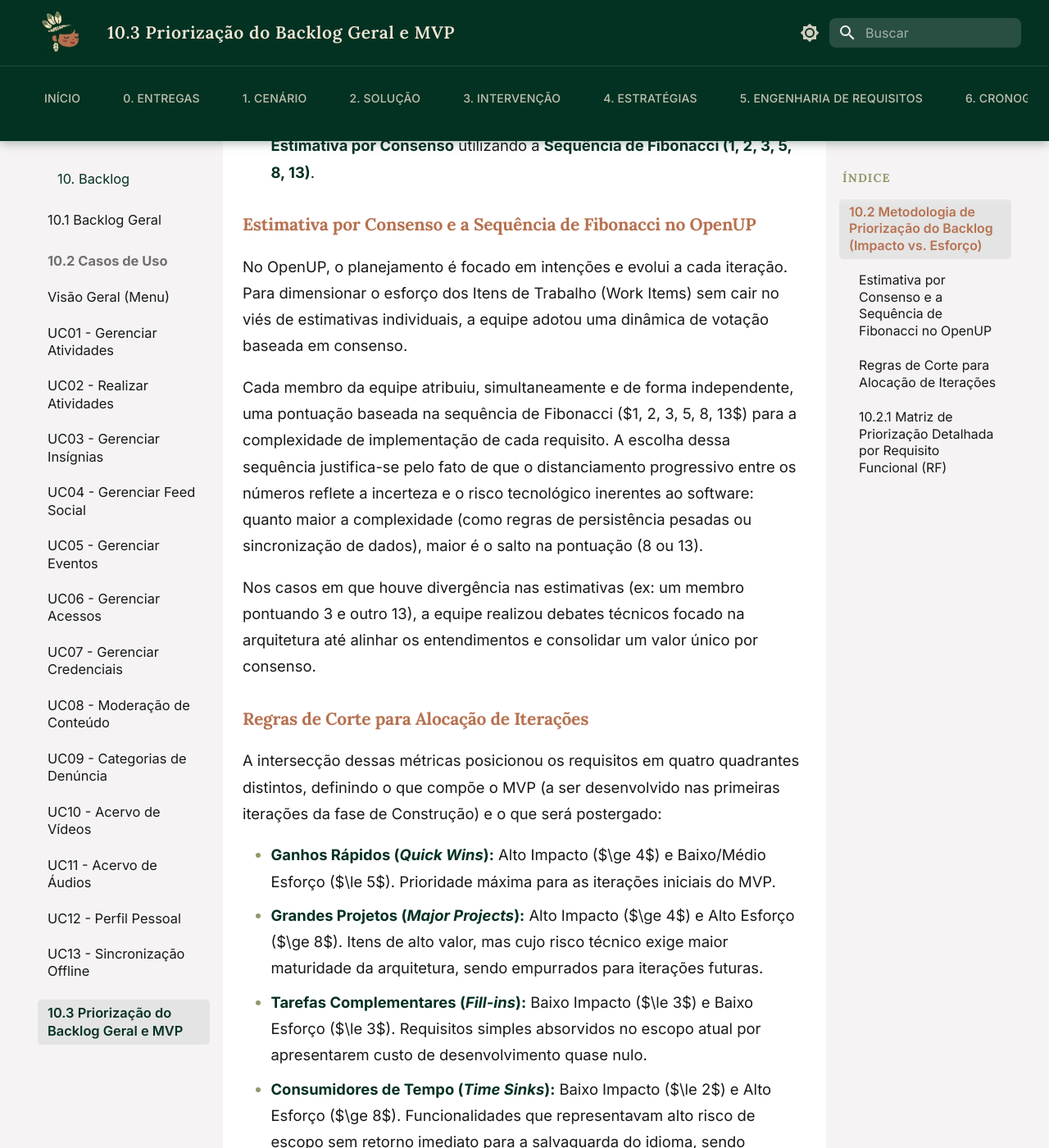
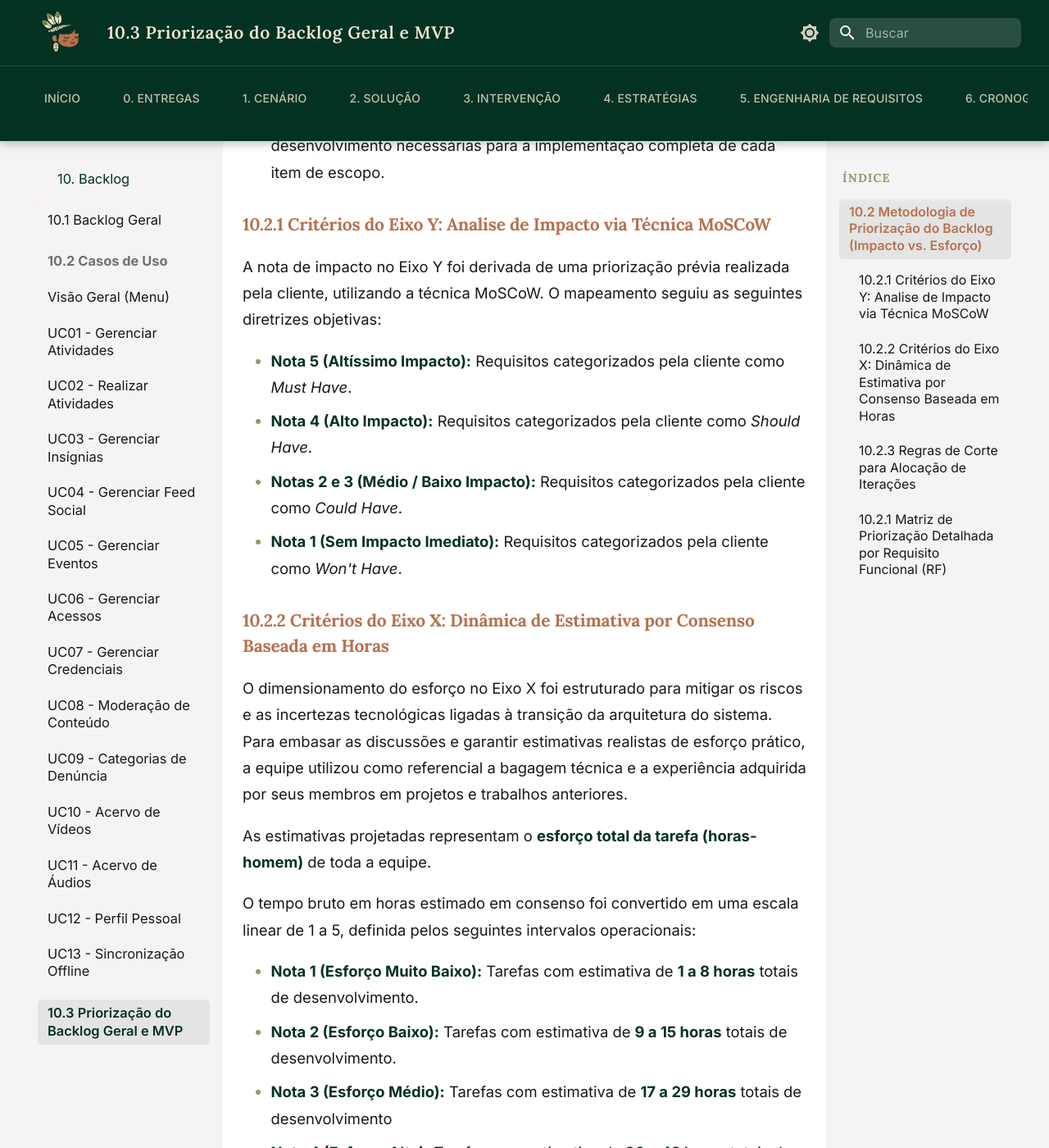
Before and after one commit to mdsreq-fga-unb/REQ-2026.1-T02-Nativo, an MkDocs documentation site: the page built from docs/10-backlog/mvp.md, in a window 1280 px wide and 1400 px high, scrolled down 868 px. Shown: the whole window at 82% size. Built offline with MkDocs 1.6.1 and Material for MkDocs 9.7.7, drawn with Linux system fonts in a browser that asks for light colours; some of the changed text lies outside the part shown.

Commit message:
Arruma criterios de priorização

```diff
--- a/docs/10-backlog/mvp.md
+++ b/docs/10-backlog/mvp.md
@@ -1,81 +1,95 @@
 ## 10.2 Metodologia de Priorização do Backlog (Impacto vs. Esforço)
 
-Para a definição do escopo do Produto Mínimo Viável (MVP), as Características do Produto (CPs) e seus respectivos Requisitos Funcionais foram priorizados utilizando uma **Matriz de Impacto vs. Esforço Técnico**. Essa abordagem analítica apoia os princípios fundamentais do **OpenUP**, permitindo que a equipe minimize os riscos técnicos logo no início do ciclo de vida do projeto, focando no que entrega maior valor para o cliente.
+Para a definição do escopo do Produto Mínimo Viável (MVP), as Características do Produto (CPs) e seus respectivos Requisitos Funcionais foram priorizados utilizando uma **Matriz de Impacto vs. Esforço Técnico**. Essa abordagem analítica apoia os princípios fundamentais do **OpenUP**, permitindo que a equipe minimize os riscos técnicos logo no início do ciclo de vida do projeto, focando no que entrega maior valor documentado para a cliente.
 
-A dinâmica foi realizada de forma colaborativa pela equipe de desenvolvimento por meio da plataforma Miro. O processo consistiu na avaliação individual de cada um dos 49 Requisitos Funcionais (RFs) sob duas perspectivas:
+A dinâmica foi realizada de forma colaborativa pela equipe de desenvolvimento por meio da plataforma Miro. Para garantir a objetividade e a confiabilidade da métrica, o processo consistiu na avaliação individual de cada um dos 49 Requisitos Funcionais (RFs) sob duas perspectivas com critérios analíticos preestabelecidos:
 
-1. **Impacto de Negócio (Eixo Y):** Mensurado em uma escala linear de 1 a 5, avaliando o quão crítica é a funcionalidade para atingir os Objetivos Estratégicos (OEs) do sistema, focando na mitigação do problema central (o enfraquecimento do uso cotidiano da língua Munduruku na Aldeia de Bragança).
-2. **Esforço Técnico (Eixo X):** Estimado por meio de uma dinâmica de **Estimativa por Consenso** utilizando a **Sequência de Fibonacci (1, 2, 3, 5, 8, 13)**.
+1. **Impacto de Negócio (Eixo Y):** Mensurado em uma escala linear de 1 a 5, avaliando o quão crítica é a funcionalidade para atingir os Objetivos Estratégicos (OEs) do sistema, focando na mitigação do problema central
+2. **Esforço Técnico (Eixo X):** Estimado por meio de uma dinâmica de avaliação por consenso, baseada na projeção de horas totais de desenvolvimento necessárias para a implementação completa de cada item de escopo.
 
-### Estimativa por Consenso e a Sequência de Fibonacci no OpenUP
+### 10.2.1 Critérios do Eixo Y: Analise de Impacto via Técnica MoSCoW
 
-No OpenUP, o planejamento é focado em intenções e evolui a cada iteração. Para dimensionar o esforço dos Itens de Trabalho (Work Items) sem cair no viés de estimativas individuais, a equipe adotou uma dinâmica de votação baseada em consenso.
+A nota de impacto no Eixo Y foi derivada de uma priorização prévia realizada pela cliente, utilizando a técnica MoSCoW. O mapeamento seguiu as seguintes diretrizes objetivas:
 
-Cada membro da equipe atribuiu, simultaneamente e de forma independente, uma pontuação baseada na sequência de Fibonacci ($1, 2, 3, 5, 8, 13$) para a complexidade de implementação de cada requisito. A escolha dessa sequência justifica-se pelo fato de que o distanciamento progressivo entre os números reflete a incerteza e o risco tecnológico inerentes ao software: quanto maior a complexidade (como regras de persistência pesadas ou sincronização de dados), maior é o salto na pontuação (8 ou 13).
+* **Nota 5 (Altíssimo Impacto):** Requisitos categorizados pela cliente como *Must Have*.
+* **Nota 4 (Alto Impacto):** Requisitos categorizados pela cliente como *Should Have*.
+* **Notas 2 e 3 (Médio / Baixo Impacto):** Requisitos categorizados pela cliente como *Could Have*.
+* **Nota 1 (Sem Impacto Imediato):** Requisitos categorizados pela cliente como *Won't Have*.
 
-Nos casos em que houve divergência nas estimativas (ex: um membro pontuando 3 e outro 13), a equipe realizou debates técnicos focado na arquitetura até alinhar os entendimentos e consolidar um valor único por consenso.
+### 10.2.2 Critérios do Eixo X: Dinâmica de Estimativa por Consenso Baseada em Horas
 
-### Regras de Corte para Alocação de Iterações
+O dimensionamento do esforço no Eixo X foi estruturado para mitigar os riscos e as incertezas tecnológicas ligadas à transição da arquitetura do sistema. Para embasar as discussões e garantir estimativas realistas de esforço prático, a equipe utilizou como referencial a bagagem técnica e a experiência adquirida por seus membros em projetos e trabalhos anteriores.
 
-A intersecção dessas métricas posicionou os requisitos em quatro quadrantes distintos, definindo o que compõe o MVP (a ser desenvolvido nas primeiras iterações da fase de Construção) e o que será postergado:
+ As estimativas projetadas representam o **esforço total da tarefa (horas-homem)** de toda a equipe.
 
-*   **Ganhos Rápidos (*Quick Wins*):** Alto Impacto ($\ge 4$) e Baixo/Médio Esforço ($\le 5$). Prioridade máxima para as iterações iniciais do MVP.
-*   **Grandes Projetos (*Major Projects*):** Alto Impacto ($\ge 4$) e Alto Esforço ($\ge 8$). Itens de alto valor, mas cujo risco técnico exige maior maturidade da arquitetura, sendo empurrados para iterações futuras.
-*   **Tarefas Complementares (*Fill-ins*):** Baixo Impacto ($\le 3$) e Baixo Esforço ($\le 3$). Requisitos simples absorvidos no escopo atual por apresentarem custo de desenvolvimento quase nulo.
-*   **Consumidores de Tempo (*Time Sinks*):** Baixo Impacto ($\le 2$) e Alto Esforço ($\ge 8$). Funcionalidades que representavam alto risco de escopo sem retorno imediato para a salvaguarda do idioma, sendo descartadas do MVP.
+O tempo bruto em horas estimado em consenso foi convertido em uma escala linear de 1 a 5, definida pelos seguintes intervalos operacionais:
 
+* **Nota 1 (Esforço Muito Baixo):** Tarefas com estimativa de **1 a 8 horas** totais de desenvolvimento.
+* **Nota 2 (Esforço Baixo):** Tarefas com estimativa de **9 a 15 horas** totais de desenvolvimento.
+* **Nota 3 (Esforço Médio):** Tarefas com estimativa de **17 a 29 horas** totais de desenvolvimento
+* **Nota 4 (Esforço Alto):** Tarefas com estimativa de **30 a 42 horas** totais de desenvolvimento. Exigem frequentemente a alocação de múltiplos desenvolvedores trabalhando em paralelo para garantir a entrega dentro do ciclo.
+* **Nota 5 (Esforço Muito Alto):** Tarefas com estimativa **acima de 42 horas** totais de desenvolvimento.
+
+### 10.2.3 Regras de Corte para Alocação de Iterações
+
+A intersecção das métricas dos eixos Y e X posicionou os requisitos funcionais em quatro quadrantes distintos na matriz de priorização. Essa divisão estabeleceu o teto de escopo do MVP de forma puramente técnica e transparente, determinando quais itens entrariam nas iterações de Construção e quais seriam postergados ou descartados:
+
+* **Ganhos Rápidos (*Quick Wins*):** Alto Impacto (Nota ≥ 4) e Baixo/Médio Esforço (Nota ≤ 3). Representam a prioridade máxima para alocação nas iterações iniciais do MVP, pois entregam alto valor de salvaguarda do idioma com baixo custo de tempo de desenvolvimento.
+* **Grandes Projetos (*Major Projects*):** Alto Impacto (Nota ≥ 4) e Alto Esforço (Nota ≥ 4). Itens de alto valor cultural e educacional, mas cujo risco e complexidade exigem maior janela de desenvolvimento e maturidade da arquitetura, definindo as entregas complexas que delimitam a linha de base do MVP.
+* **Tarefas Complementares (*Fill-ins*):** Baixo Impacto (Nota ≤ 3) e Baixo Esforço (Nota ≤ 2). Requisitos de menor criticidade absorvidos de forma oportunista no escopo atual por apresentarem custo em horas quase nulo para a equipe de desenvolvimento.
+* **Consumidores de Tempo (*Time Sinks*):** Baixo Impacto (Nota ≤ 2) e Alto Esforço (Nota ≥ 4). Funcionalidades de alto risco de escopo e alta carga horária que não trariam retorno imediato para os objetivos estratégicos da comunidade, sendo descartadas ou postergadas para ciclos futuros.
 ### 10.2.1 Matriz de Priorização Detalhada por Requisito Funcional (RF)
 
-A tabela abaixo apresenta a distribuição detalhada de cada um dos 49 requisitos funcionais da plataforma Nativo, mapeados conforme a dinâmica de consenso realizada pela equipe no Miro:
+A tabela abaixo apresenta a distribuição detalhada de cada um dos 49 requisitos funcionais da plataforma Nativo, mapeados conforme os critérios de impacto (MoSCoW) e a dinâmica de consenso do esforço (Horas-Homem) descritos anteriormente:
 
-| ID | Requisito Funcional (RF) | Impacto (1-5) | Esforço (Fibonacci) | Quadrante Resultante | Destino (MVP?) |
+| ID | Requisito Funcional (RF) | Impacto (1-5) | Esforço (1-5) | Quadrante Resultante | Destino (MVP?) |
 | :--- | :--- | :---: | :---: | :--- | :---: |
-| **RF34** | Cadastrar vídeo | 5 | 3 | Ganhos Rápidos (*Quick Wins*) | **SIM** |
-| **RF35** | Exibir vídeo | 5 | 2 | Ganhos Rápidos (*Quick Wins*) | **SIM** |
-| **RF36** | Excluir vídeo | 4 | 2 | Ganhos Rápidos (*Quick Wins*) | **SIM** |
-| **RF37** | Associar vídeo | 5 | 3 | Ganhos Rápidos (*Quick Wins*) | **SIM** |
-| **RF38** | Desassociar vídeo | 4 | 2 | Ganhos Rápidos (*Quick Wins*) | **SIM** |
-| **RF39** | Cadastrar áudio | 5 | 3 | Ganhos Rápidos (*Quick Wins*) | **SIM** |
-| **RF40** | Reproduzir áudio | 5 | 2 | Ganhos Rápidos (*Quick Wins*) | **SIM** |
-| **RF41** | Excluir áudio | 4 | 2 | Ganhos Rápidos (*Quick Wins*) | **SIM** |
-| **RF42** | Associar áudio | 5 | 3 | Ganhos Rápidos (*Quick Wins*) | **SIM** |
-| **RF43** | Desassociar áudio | 4 | 2 | Ganhos Rápidos (*Quick Wins*) | **SIM** |
-| **RF25** | Candidatar-se a professor | 5 | 3 | Ganhos Rápidos (*Quick Wins*) | **SIM** |
-| **RF20** | Banir usuário | 4 | 3 | Ganhos Rápidos (*Quick Wins*) | **SIM** |
-| **RF21** | Atribuir cargos de usuário | 4 | 3 | Ganhos Rápidos (*Quick Wins*) | **SIM** |
-| **RF22** | Editar cargos de usuário | 4 | 2 | Ganhos Rápidos (*Quick Wins*) | **SIM** |
-| **RF23** | Listar cargos de usuário | 4 | 2 | Ganhos Rápidos (*Quick Wins*) | **SIM** |
-| **RF24** | Excluir cargos de usuário | 4 | 2 | Ganhos Rápidos (*Quick Wins*) | **SIM** |
-| **RF01** | Criar atividade educacional | 5 | 8 | Grandes Projetos (*Major Projects*) | **NÃO** |
-| **RF02** | Listar atividades educacional | 4 | 5 | Ganhos Rápidos (*Quick Wins*) | **SIM** |
-| **RF03** | Responder atividade educacional | 5 | 8 | Grandes Projetos (*Major Projects*) | **NÃO** |
-| **RF04** | Visualizar resultado da atividade | 5 | 5 | Ganhos Rápidos (*Quick Wins*) | **SIM** |
-| **RF05** | Editar atividade educacional | 4 | 8 | Grandes Projetos (*Major Projects*) | **NÃO** |
-| **RF06** | Excluir atividade educacional | 4 | 5 | Ganhos Rápidos (*Quick Wins*) | **SIM** |
-| **RF26** | Recuperar senha | 4 | 8 | Grandes Projetos (*Major Projects*) | **NÃO** |
-| **RF49** | Baixar traduções (Acesso Offline) | 5 | 13 | Grandes Projetos (*Major Projects*) | **NÃO** |
-| **RF27** | Criar denúncia | 3 | 2 | Tarefas Comp. (*Fill-ins*) | **SIM** |
-| **RF28** | Atualizar status de denúncia | 3 | 3 | Tarefas Comp. (*Fill-ins*) | **SIM** |
-| **RF29** | Listar denúncias | 3 | 2 | Tarefas Comp. (*Fill-ins*) | **SIM** |
-| **RF30** | Criar categoria de denúncia | 3 | 2 | Tarefas Comp. (*Fill-ins*) | **SIM** |
-| **RF31** | Editar categoria de denúncia | 3 | 2 | Tarefas Comp. (*Fill-ins*) | **SIM** |
-| **RF32** | Listar categorias de denúncia | 3 | 2 | Tarefas Comp. (*Fill-ins*) | **SIM** |
-| **RF33** | Excluir categoria de denúncia | 3 | 2 | Tarefas Comp. (*Fill-ins*) | **SIM** |
-| **RF07** | Criar insígnia | 3 | 5 | Grandes Projetos (*Major Projects*) | **NÃO** |
-| **RF08** | Editar insígnia | 3 | 5 | Grandes Projetos (*Major Projects*) | **NÃO** |
-| **RF09** | Excluir insígnias | 3 | 3 | Tarefas Comp. (*Fill-ins*) | **SIM** |
-| **RF48** | Listar insígnias | 3 | 2 | Tarefas Comp. (*Fill-ins*) | **SIM** |
-| **RF44** | Editar usuário | 3 | 2 | Tarefas Comp. (*Fill-ins*) | **SIM** |
-| **RF45** | Listar histórico de traduções | 3 | 3 | Tarefas Comp. (*Fill-ins*) | **SIM** |
-| **RF46** | Favoritar tradução | 3 | 2 | Tarefas Comp. (*Fill-ins*) | **SIM** |
-| **RF47** | Listar traduções favoritadas | 3 | 2 | Tarefas Comp. (*Fill-ins*) | **SIM** |
-| **RF15** | Criar eventos | 3 | 3 | Tarefas Comp. (*Fill-ins*) | **SIM** |
-| **RF16** | Editar eventos | 3 | 3 | Tarefas Comp. (*Fill-ins*) | **SIM** |
-| **RF17** | Listar eventos | 3 | 2 | Tarefas Comp. (*Fill-ins*) | **SIM** |
-| **RF18** | Excluir eventos | 3 | 2 | Tarefas Comp. (*Fill-ins*) | **SIM** |
-| **RF19** | Compartilhar eventos | 3 | 3 | Tarefas Comp. (*Fill-ins*) | **SIM** |
-| **RF10** | Criar publicação | 2 | 8 | Consumidores Tempo (*Time Sink*) | **NÃO** |
-| **RF11** | Editar publicação | 2 | 5 | Tarefas Comp. (*Fill-ins*) | **SIM** |
-| **RF12** | Listar publicações | 2 | 5 | Tarefas Comp. (*Fill-ins*) | **SIM** |
-| **RF13** | Excluir publicação | 2 | 3 | Tarefas Comp. (*Fill-ins*) | **SIM** |
-| **RF14** | Interagir com a publicação | 2 | 8 | Consumidores Tempo (*Time Sink*) | **NÃO** |
+| **RF34** | Cadastrar vídeo | 5 | 2 | Ganhos Rápidos (*Quick Wins*) | **SIM** |
+| **RF35** | Exibir vídeo | 5 | 1 | Ganhos Rápidos (*Quick Wins*) | **SIM** |
+| **RF36** | Excluir vídeo | 4 | 1 | Ganhos Rápidos (*Quick Wins*) | **SIM** |
+| **RF37** | Associar vídeo | 5 | 2 | Ganhos Rápidos (*Quick Wins*) | **SIM** |
+| **RF38** | Desassociar vídeo | 4 | 1 | Ganhos Rápidos (*Quick Wins*) | **SIM** |
+| **RF39** | Cadastrar áudio | 5 | 2 | Ganhos Rápidos (*Quick Wins*) | **SIM** |
+| **RF40** | Reproduzir áudio | 5 | 1 | Ganhos Rápidos (*Quick Wins*) | **SIM** |
+| **RF41** | Excluir áudio | 4 | 1 | Ganhos Rápidos (*Quick Wins*) | **SIM** |
+| **RF42** | Associar áudio | 5 | 2 | Ganhos Rápidos (*Quick Wins*) | **SIM** |
+| **RF43** | Desassociar áudio | 4 | 1 | Ganhos Rápidos (*Quick Wins*) | **SIM** |
+| **RF25** | Candidatar-se a professor | 5 | 2 | Ganhos Rápidos (*Quick Wins*) | **SIM** |
+| **RF20** | Banir usuário | 4 | 2 | Ganhos Rápidos (*Quick Wins*) | **SIM** |
+| **RF21** | Atribuir cargos de usuário | 4 | 2 | Ganhos Rápidos (*Quick Wins*) | **SIM** |
+| **RF22** | Editar cargos de usuário | 4 | 1 | Ganhos Rápidos (*Quick Wins*) | **SIM** |
+| **RF23** | Listar cargos de usuário | 4 | 1 | Ganhos Rápidos (*Quick Wins*) | **SIM** |
+| **RF24** | Excluir cargos de usuário | 4 | 1 | Ganhos Rápidos (*Quick Wins*) | **SIM** |
+| **RF01** | Criar atividade educacional | 5 | 4 | Grandes Projetos (*Major Projects*) | **NÃO** |
+| **RF02** | Listar atividades educacional | 4 | 3 | Ganhos Rápidos (*Quick Wins*) | **SIM** |
+| **RF03** | Responder atividade educacional | 5 | 4 | Grandes Projetos (*Major Projects*) | **NÃO** |
+| **RF04** | Visualizar resultado da atividade | 5 | 3 | Ganhos Rápidos (*Quick Wins*) | **SIM** |
+| **RF05** | Editar atividade educacional | 4 | 4 | Grandes Projetos (*Major Projects*) | **NÃO** |
+| **RF06** | Excluir atividade educacional | 4 | 3 | Ganhos Rápidos (*Quick Wins*) | **SIM** |
+| **RF26** | Recuperar senha | 4 | 4 | Grandes Projetos (*Major Projects*) | **NÃO** |
+| **RF49** | Baixar traduções (Acesso Offline) | 5 | 5 | Grandes Projetos (*Major Projects*) | **NÃO** |
+| **RF27** | Criar denúncia | 3 | 1 | Tarefas Comp. (*Fill-ins*) | **SIM** |
+| **RF28** | Atualizar status de denúncia | 3 | 2 | Tarefas Comp. (*Fill-ins*) | **SIM** |
+| **RF29** | Listar denúncias | 3 | 1 | Tarefas Comp. (*Fill-ins*) | **SIM** |
+| **RF30** | Criar categoria de denúncia | 3 | 1 | Tarefas Comp. (*Fill-ins*) | **SIM** |
+| **RF31** | Editar categoria de denúncia | 3 | 1 | Tarefas Comp. (*Fill-ins*) | **SIM** |
+| **RF32** | Listar categorias de denúncia | 3 | 1 | Tarefas Comp. (*Fill-ins*) | **SIM** |
+| **RF33** | Excluir categoria de denúncia | 3 | 1 | Tarefas Comp. (*Fill-ins*) | **SIM** |
+| **RF07** | Criar insígnia | 3 | 3 | Grandes Projetos (*Major Projects*) | **NÃO** |
+| **RF08** | Editar insígnia | 3 | 3 | Grandes Projetos (*Major Projects*) | **NÃO** |
+| **RF09** | Excluir insígnias | 3 | 2 | Tarefas Comp. (*Fill-ins*) | **SIM** |
+| **RF48** | Listar insígnias | 3 | 1 | Tarefas Comp. (*Fill-ins*) | **SIM** |
+| **RF44** | Editar usuário | 3 | 1 | Tarefas Comp. (*Fill-ins*) | **SIM** |
+| **RF45** | Listar histórico de traduções | 3 | 2 | Tarefas Comp. (*Fill-ins*) | **SIM** |
+| **RF46** | Favoritar tradução | 3 | 1 | Tarefas Comp. (*Fill-ins*) | **SIM** |
+| **RF47** | Listar traduções favoritadas | 3 | 1 | Tarefas Comp. (*Fill-ins*) | **SIM** |
+| **RF15** | Criar eventos | 3 | 2 | Tarefas Comp. (*Fill-ins*) | **SIM** |
+| **RF16** | Editar eventos | 3 | 2 | Tarefas Comp. (*Fill-ins*) | **SIM** |
+| **RF17** | Listar eventos | 3 | 1 | Tarefas Comp. (*Fill-ins*) | **SIM** |
+| **RF18** | Excluir eventos | 3 | 1 | Tarefas Comp. (*Fill-ins*) | **SIM** |
+| **RF19** | Compartilhar eventos | 3 | 2 | Tarefas Comp. (*Fill-ins*) | **SIM** |
+| **RF10** | Criar publicação | 2 | 4 | Consumidores Tempo (*Time Sink*) | **NÃO** |
+| **RF11** | Editar publicação | 2 | 3 | Tarefas Comp. (*Fill-ins*) | **SIM** |
+| **RF12** | Listar publicações | 2 | 3 | Tarefas Comp. (*Fill-ins*) | **SIM** |
+| **RF13** | Excluir publicação | 2 | 2 | Tarefas Comp. (*Fill-ins*) | **SIM** |
+| **RF14** | Interagir com a publicação | 2 | 4 | Consumidores Tempo (*Time Sink*) | **NÃO** |
```
